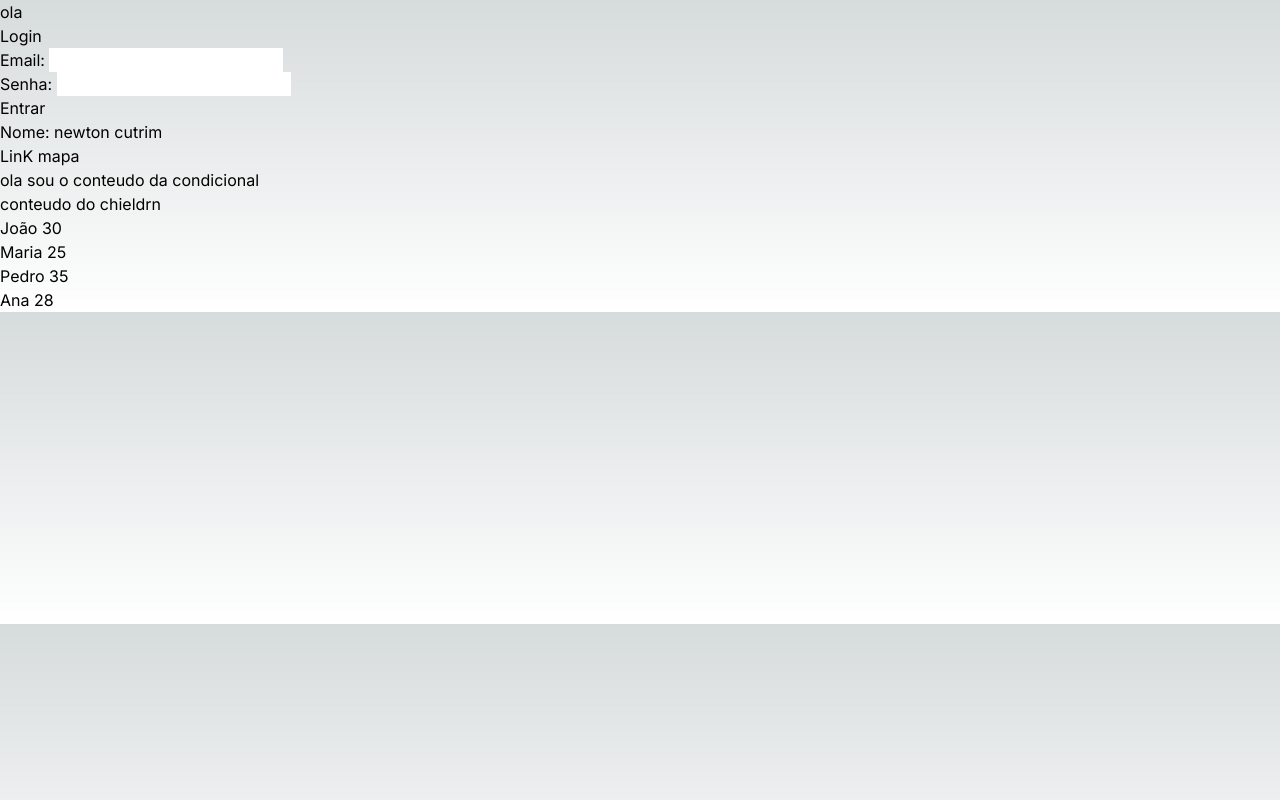
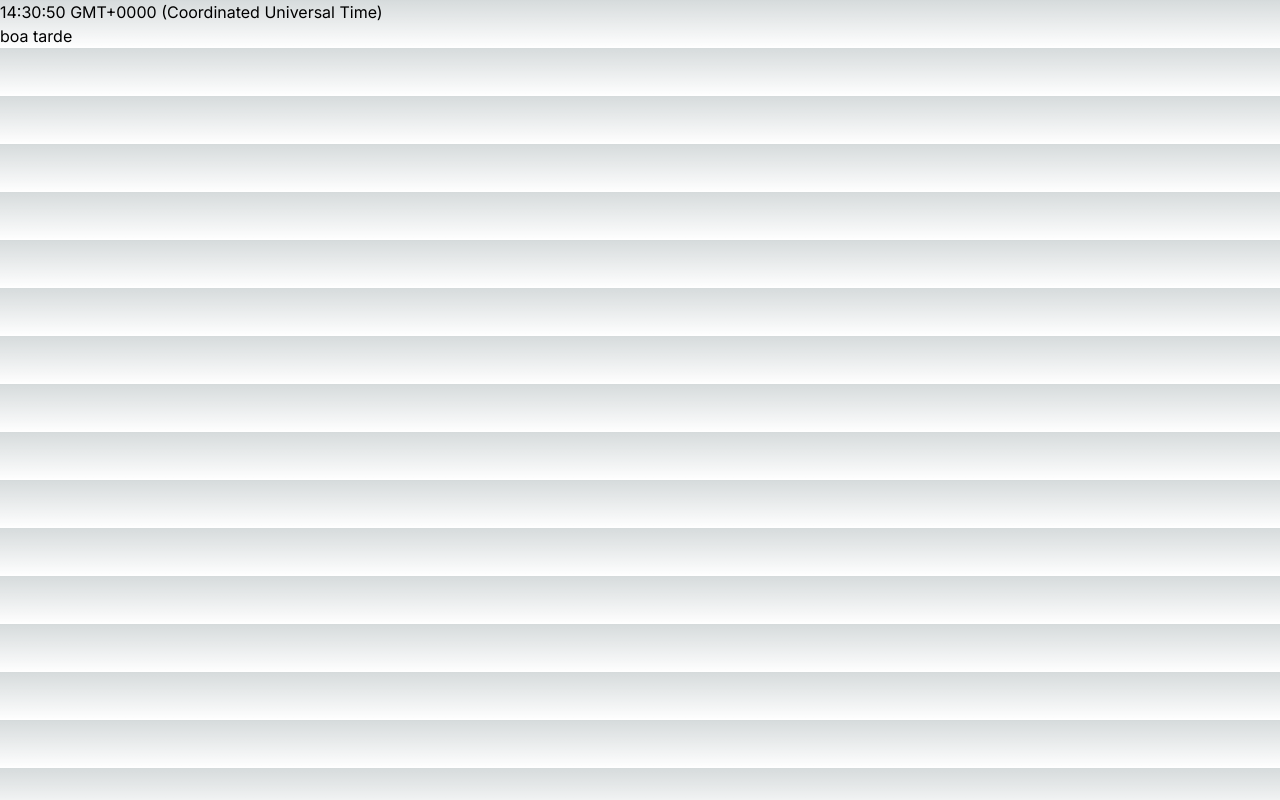
Before and after one commit to newtoncutrim/react-next, a Next.js app: page / in a window 1280 px wide. Built offline with nearby package versions, Linux system fonts and the light colour scheme.

Commit message:
desafio hora atual

```diff
--- a/src/app/page.tsx
+++ b/src/app/page.tsx
@@ -2,14 +2,16 @@
 import  {Formulario} from '@/components/Formulario';
 import {Person} from "@/components/Person";
 import {People} from "@/components/People";
+import {Hora} from "@/components/Hora";
 const Teste = () => {
     return (
         <>
-            <p>ola </p>
+{/*             <p>ola </p>
             <Formulario/>
             <Person name='newton cutrim' url='opcional' content='temos conteudo'/>
             <p>conteudo do chieldrn</p>
-            <People/>
+            <People/> */}
+            <Hora/>
         </>
     );
 }
--- /dev/null
+++ b/src/components/Hora.tsx
@@ -0,0 +1,21 @@
+import React from "react";
+
+export const Hora = () => {
+    const data = new Date()
+    const horaMostar = new Date().toTimeString()
+    const horaAtual = data.getHours()
+    let mensagem = ''
+    if(horaAtual >= 5 && horaAtual <= 12){
+        mensagem = "bom dia"
+    } else if(horaAtual > 12 && horaAtual <= 18) {
+        mensagem = "boa tarde"
+    } else {
+        mensagem = "boa noite"
+    }
+    return(
+        <>
+            <h1>{horaMostar}</h1>
+            <p>{mensagem}</p>
+        </>
+    );
+}
--- a/src/components/People.tsx
+++ b/src/components/People.tsx
@@ -1,12 +1,18 @@
 import {ListaPeople} from "@/data/ListaPeople";
 
 export const People = () => {
+    const age = ListaPeople.filter(person => person.idade >= 30)
     return (
         <>
-            { ListaPeople.length > 0 &&
+{/*             { ListaPeople.length > 0 &&
             <ul>
             {ListaPeople.map(pessoa => <li key={pessoa.id}>{pessoa.nome} {pessoa.idade}</li>)}
             </ul>
+            } */}
+            {ListaPeople.length > 0 &&
+                <ul>
+                    {age.map(person => <li>{person.nome} - {person.idade}</li>)}
+                </ul>
             }
         </>
     );
```
